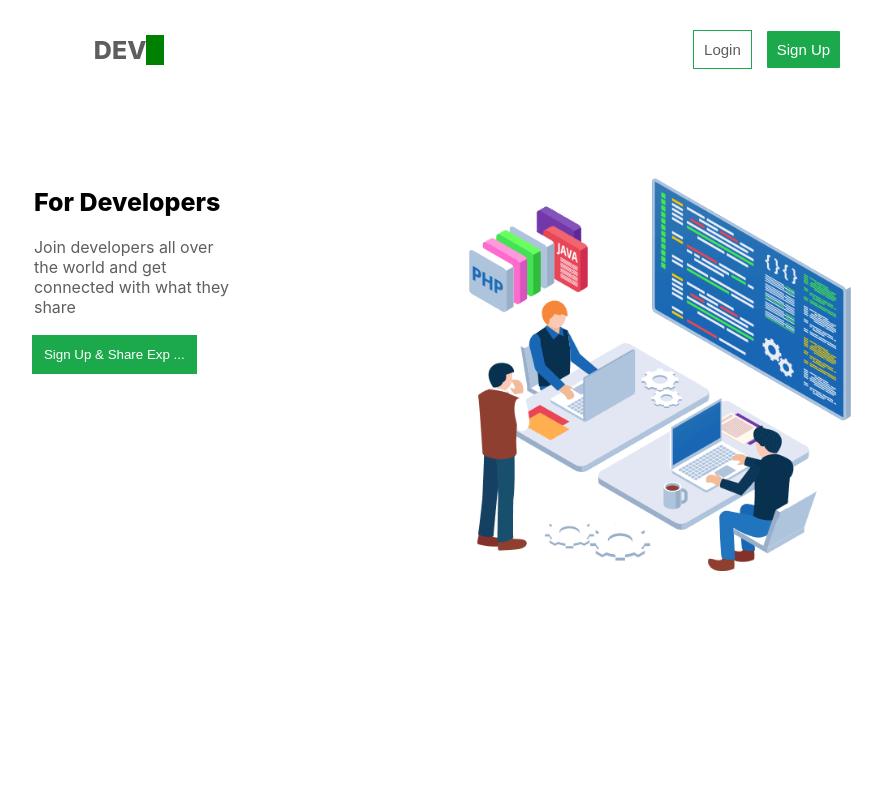
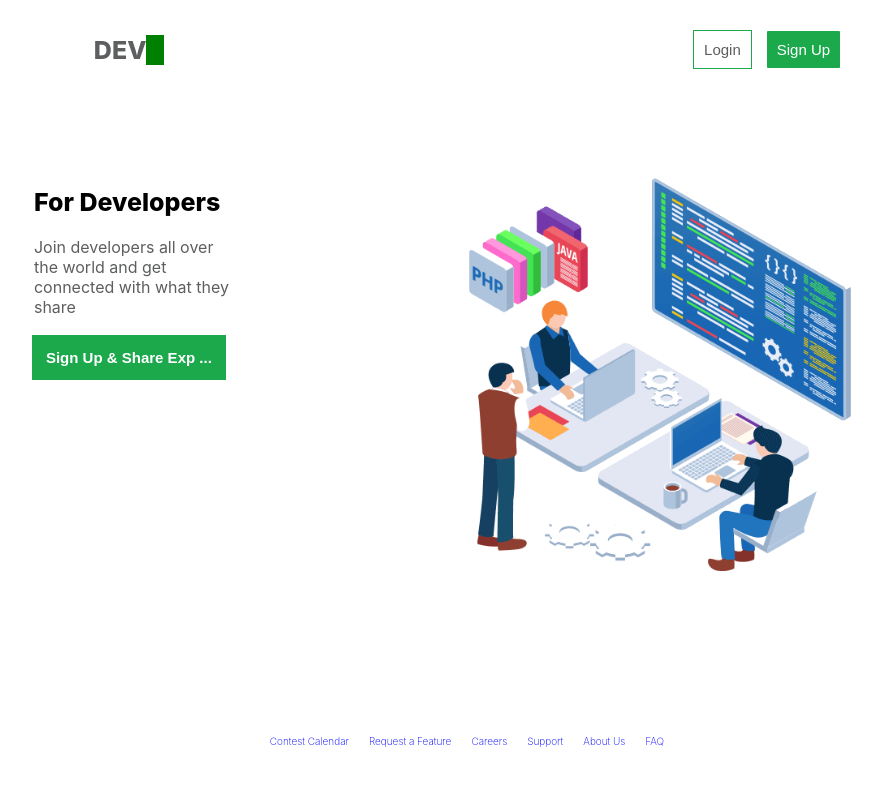
Before and after one commit to notGonim/dev, a React (Create React App) app: page / in a window 1280 px wide. Shown: the top 786 px of the page, without its empty margins (173-1055 px from the left). Built offline with nearby package versions, Linux system fonts and the light colour scheme.

Commit message:
Added footer components

```diff
--- /dev/null
+++ b/src/components/Footer.js
@@ -0,0 +1,15 @@
+import React from 'react'
+import '../styles/footer.scss'
+
+export const Footer = () => {
+    return (
+        <div className="footer_container">
+            <p>Contest Calendar</p>
+            <p>Request a Feature</p>
+            <p>Careers</p>
+            <p>Support</p>
+            <p>About Us</p>
+            <p> FAQ</p>
+        </div>
+    )
+}
--- a/src/pages/Main.js
+++ b/src/pages/Main.js
@@ -1,4 +1,5 @@
 import React from 'react'
+import { Footer } from '../components/Footer'
 import { Header } from '../components/Header'
 import { MainComponent } from '../components/MainComponent'
 
@@ -7,6 +8,7 @@ export const Main = () => {
         <div className="main_container">
             <Header />
             <MainComponent />
+            <Footer />
         </div>
     )
 }
--- /dev/null
+++ b/src/styles/footer.scss
@@ -0,0 +1,13 @@
+.footer_container {
+  display: flex;
+  justify-content: center;
+  align-items: center;
+  p {
+    color: blue;
+    cursor: pointer;
+    padding: 5px;
+    font-size: 10px;
+    font-weight: 200;
+    margin: 5px;
+  }
+}
--- a/src/styles/mainComponents.scss
+++ b/src/styles/mainComponents.scss
@@ -2,6 +2,7 @@
   display: flex;
   justify-content: space-evenly;
   padding: 28px;
+  min-height: 72vh;
 }
 .main_text {
   flex: 0.3;
@@ -25,8 +26,10 @@
   }
 }
 .btn_lg {
-  padding: 12px;
+  padding: 14px;
   outline: none;
+  font-weight: 600;
+  font-size: 15px;
   border: none;
   margin: 8px;
   background-color: #1ba94c ;
```
